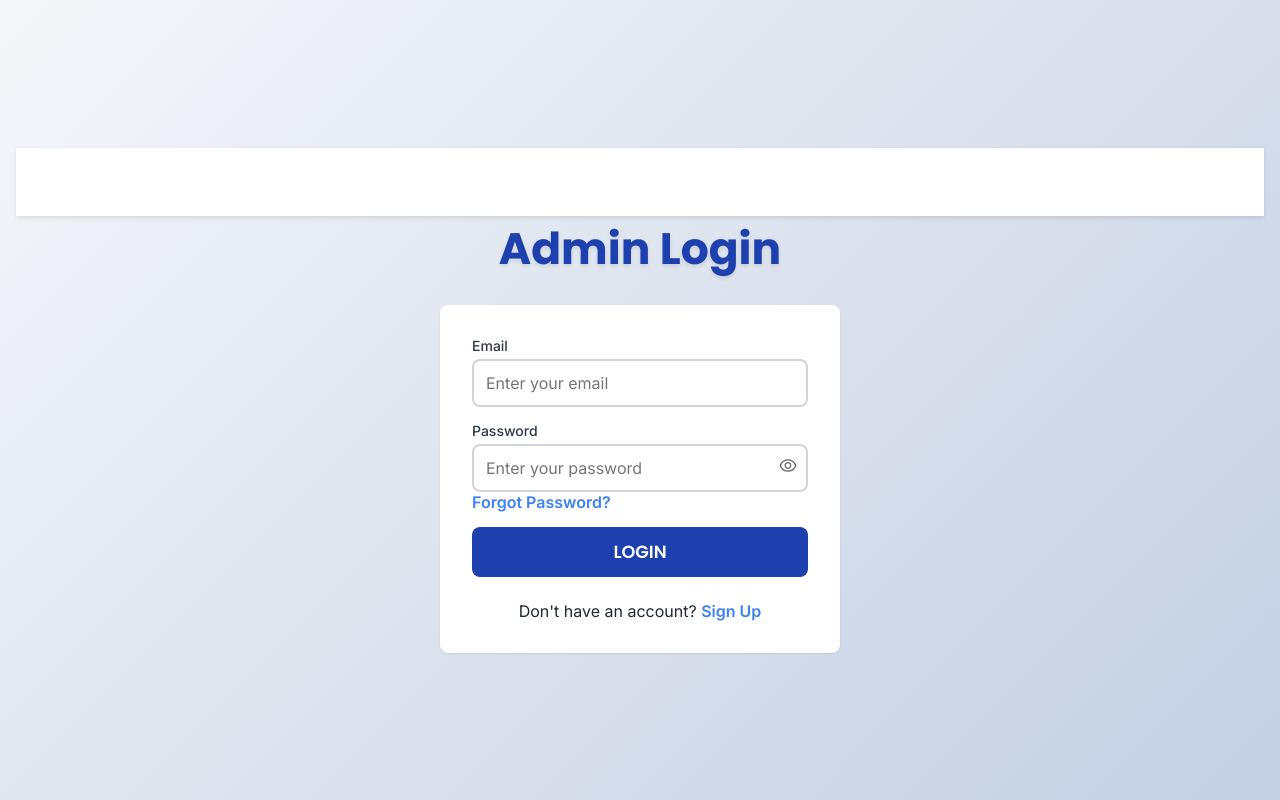
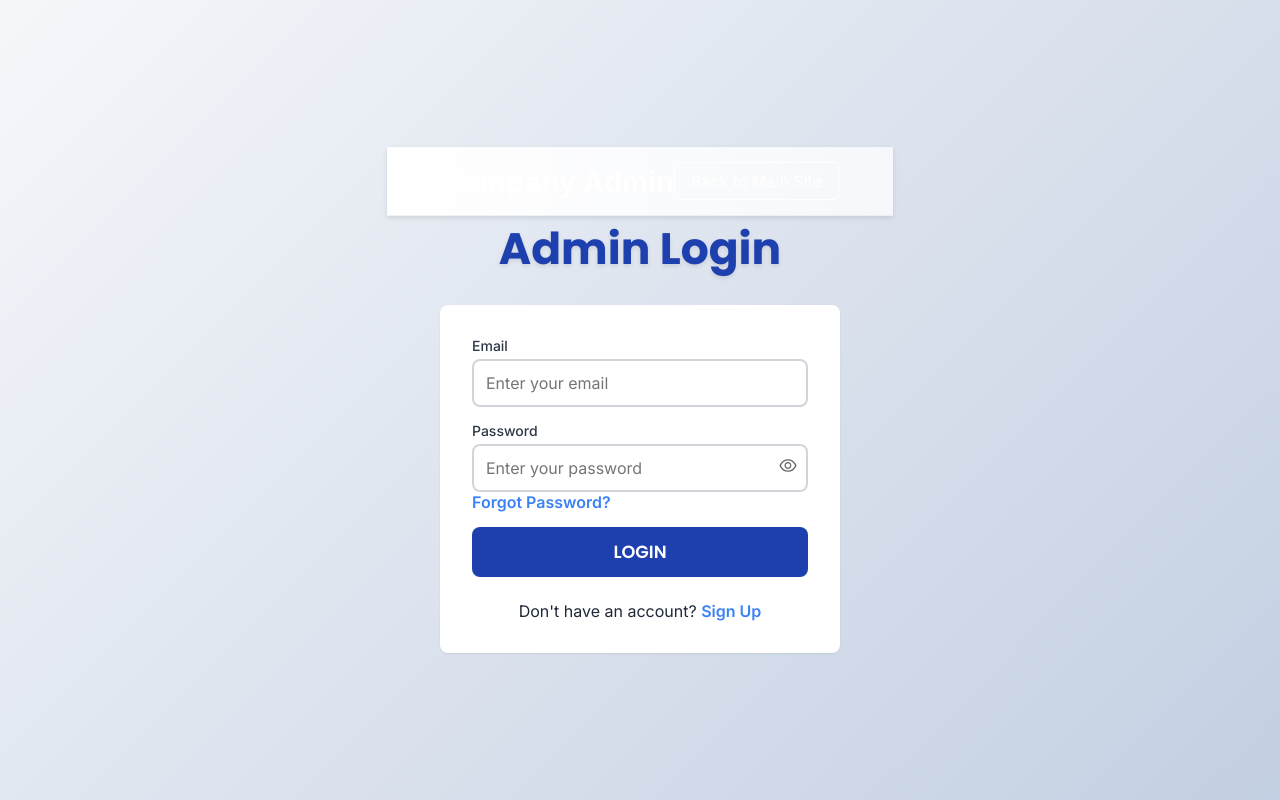
Before and after one commit to ay30bg/admin-betflix, a React (Create React App) app: page / in a window 1280 px wide. Built offline with nearby package versions, Linux system fonts and the light colour scheme.

Commit message:
Update header.css

```diff
--- a/src/styles/header.css
+++ b/src/styles/header.css
@@ -2,14 +2,15 @@
 
 /* Header container */
 .header {
-    background-color: #1a1a1a; /* Dark background for a professional look */
-    padding: 1rem 0;
-    width: 100%;
-    position: fixed; /* Fixed header for consistent visibility */
-    top: 0;
-    left: 0;
-    z-index: 1000; /* Ensure header stays above other content */
-    box-shadow: 0 2px 4px rgba(0, 0, 0, 0.1); /* Subtle shadow for depth */
+    position: fixed;
+  top: 0;
+  left: 0;
+  right: 0;
+  background: linear-gradient(90deg, rgba(255, 255, 255, 0.95), rgba(245, 247, 250, 0.95));
+  backdrop-filter: blur(8px); /* Glassmorphism effect */
+  box-shadow: 0 4px 12px rgba(0, 0, 0, 0.1);
+  z-index: 1000;
+  border-bottom: 1px solid rgba(226, 232, 240, 0.5);
 }
 
 /* Inner container for header content */
```
